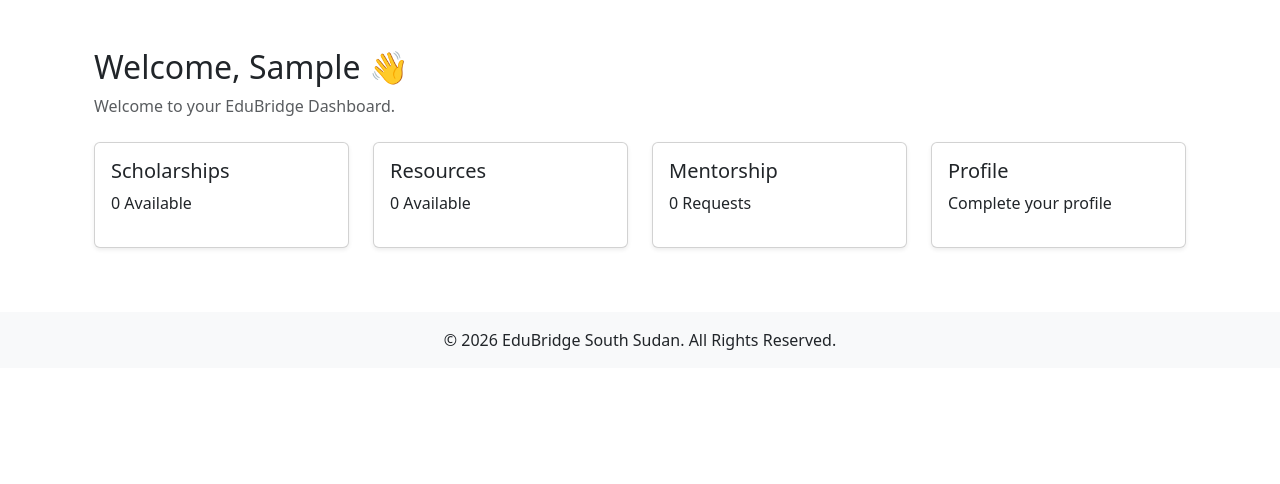
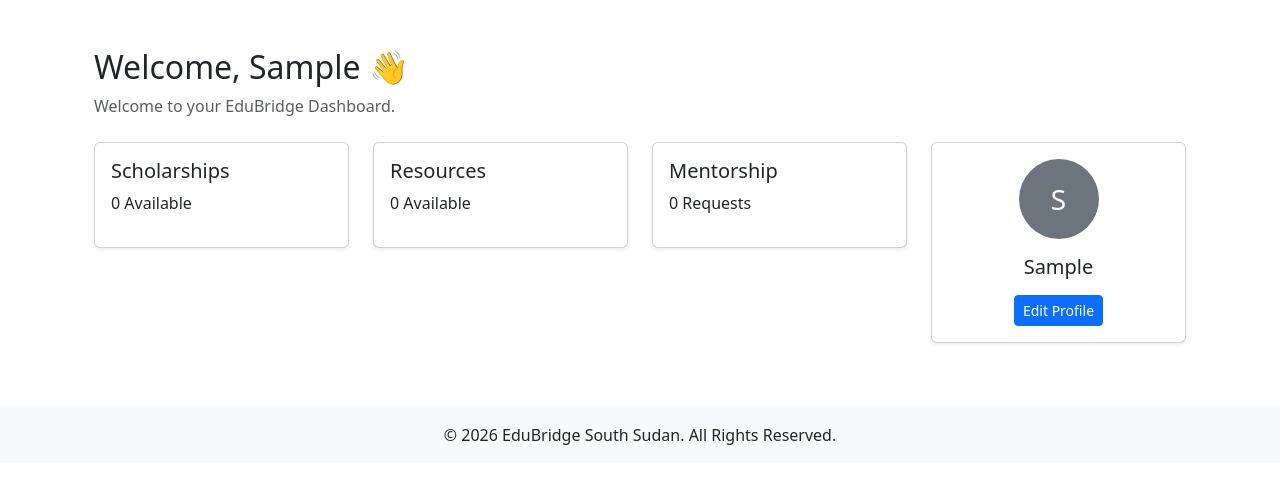
Before and after one commit to israelkur-ayong/EduBridge-South-Sudan, a Django app: page /dashboard/ in a window 1280 px wide. Shown: the part 56-540 px from the top of the page. Run offline with Django 5.2, Linux system fonts and the light colour scheme; the visitor is signed in with stand-in values (Sample User, id 1).

Commit message:
Add profile picture uploads

```diff
--- a/config/settings.py
+++ b/config/settings.py
@@ -118,6 +118,8 @@
 # https://docs.djangoproject.com/en/5.2/howto/static-files/
 
 STATIC_URL = 'static/'
+MEDIA_URL = '/media/'
+MEDIA_ROOT = BASE_DIR / 'media'
 
 # Default primary key field type
 # https://docs.djangoproject.com/en/5.2/ref/settings/#default-auto-field
--- a/config/urls.py
+++ b/config/urls.py
@@ -1,8 +1,13 @@
 from django.contrib import admin
 from django.urls import path, include
+from django.conf import settings
+from django.conf.urls.static import static
 
 urlpatterns = [
     path("admin/", admin.site.urls),
     path("", include("accounts.urls")),
     path("dashboard/", include("dashboard.urls")),
 ]
+
+if settings.DEBUG:
+    urlpatterns += static(settings.MEDIA_URL, document_root=settings.MEDIA_ROOT)
--- a/dashboard/templates/dashboard/dashboard.html
+++ b/dashboard/templates/dashboard/dashboard.html
@@ -44,13 +44,52 @@
         </div>
 
         <div class="col-md-3 mb-3">
-            <div class="card shadow-sm">
-                <div class="card-body">
-                    <h5>Profile</h5>
-                    <p>Complete your profile</p>
+    <div class="card shadow-sm h-100">
+        <div class="card-body text-center">
+
+            {% if profile.profile_picture %}
+                <img src="{{ profile.profile_picture.url }}"
+                     alt="Profile Picture"
+                     class="rounded-circle mb-3"
+                     width="80"
+                     height="80">
+            {% else %}
+                <div class="rounded-circle bg-secondary text-white
+                            d-flex align-items-center justify-content-center
+                            mx-auto mb-3"
+                     style="width: 80px; height: 80px;">
+                    <span class="fs-3">
+                        {{ user.first_name|first|default:user.username|first|upper }}
+                    </span>
                 </div>
+            {% endif %}
+
+            <h5>
+                {{ user.first_name|default:user.username }}
+            </h5>
+
+            {% if profile.course %}
+                <p class="text-muted mb-1">
+                    {{ profile.course }}
+                </p>
+            {% endif %}
+
+            {% if profile.country %}
+                <small class="text-muted">
+                    {{ profile.country }}
+                </small>
+            {% endif %}
+
+            <div class="mt-3">
+                <a href="{% url 'edit_profile' %}"
+                   class="btn btn-primary btn-sm">
+                    Edit Profile
+                </a>
             </div>
+
         </div>
+    </div>
+</div>
 
     </div>
 
--- a/dashboard/views.py
+++ b/dashboard/views.py
@@ -4,4 +4,12 @@
 
 @login_required
 def dashboard(request):
-    return render(request, "dashboard/dashboard.html")
+    profile = request.user.profile
+
+    return render(
+        request,
+        "dashboard/dashboard.html",
+        {
+            "profile": profile,
+        }
+    )
```
Also changed, not shown: media/profiles/PHS.jpeg (added).
